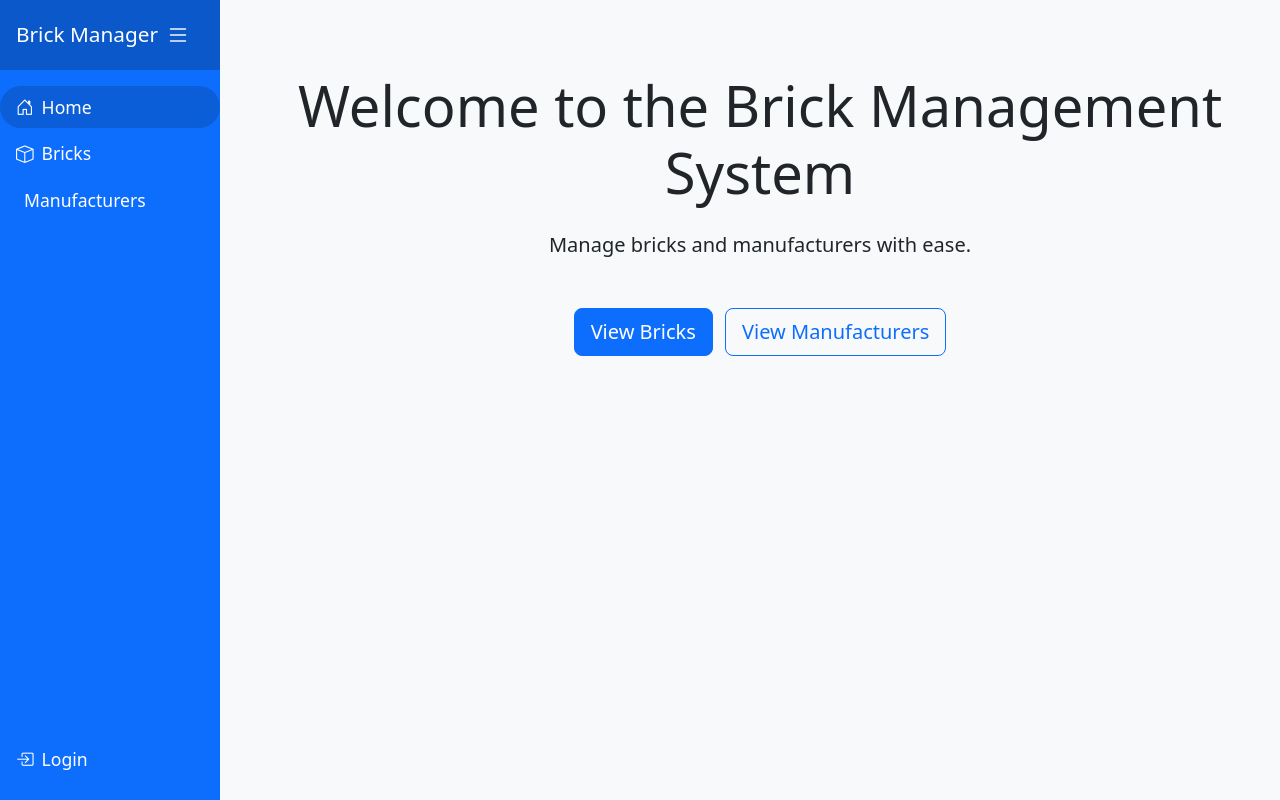
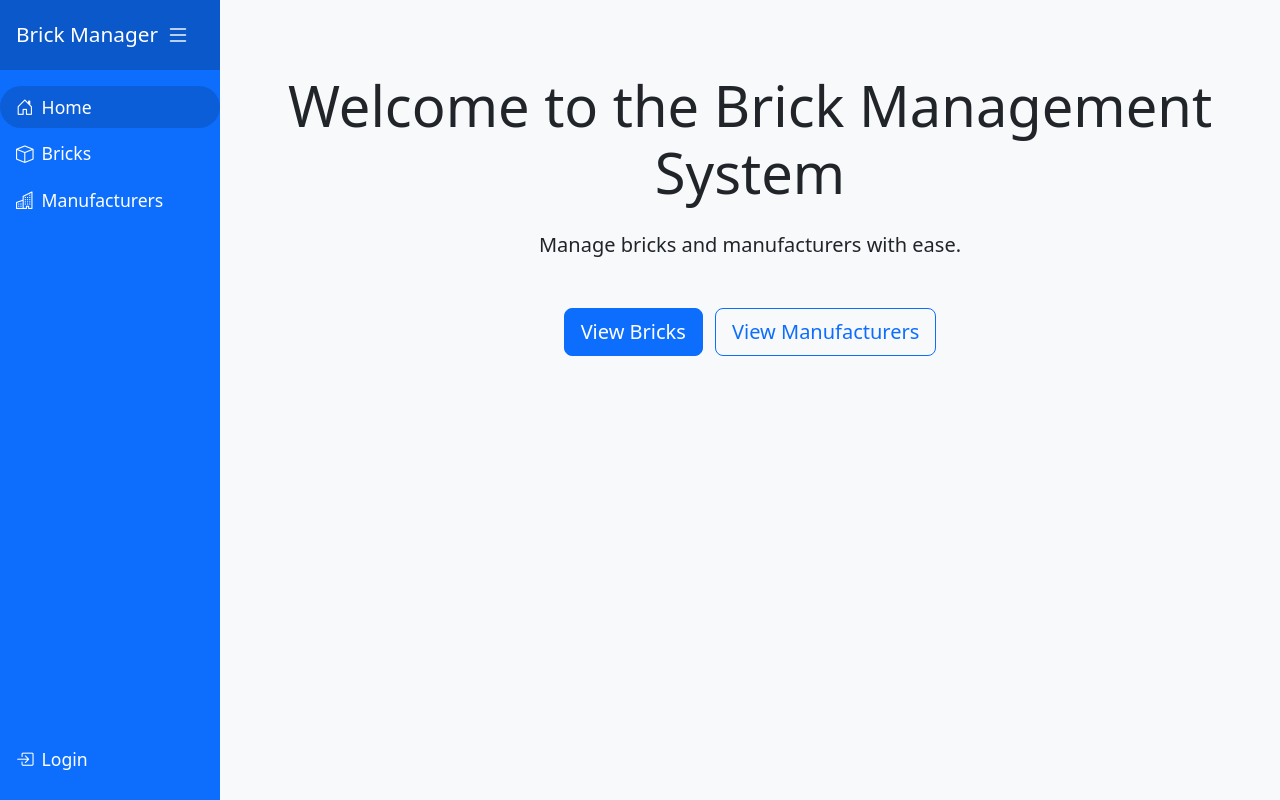
Before and after one commit to MUsmanaSaeed/software-engineering-and-and-agile, a Flask app: page / in a window 1280 px wide. Run offline with Flask 3, Linux system fonts and the light colour scheme.

Commit message:
Update sidebar CSS margins for improved layout and change Manufacturers icon in base template

```diff
--- a/static/sidebar.css
+++ b/static/sidebar.css
@@ -54,13 +54,13 @@ body {
     margin-right: 0.5rem;
 }
 .content-area {
-    margin-left: 20px;
+    margin-left: 0px;
     min-height: 100vh;
     display: flex;
     transition: margin-left 0.3s;
 }
 .content-area.collapsed {
-    margin-left: 20px;
+    margin-left: 60px;
 }
 .content-inner {
     width: 100%;
--- a/templates/base.html
+++ b/templates/base.html
@@ -31,7 +31,7 @@
                     </li>
                     <li class="nav-item">
                         <a class="nav-link {% if request.endpoint == 'manufacturers' %}active{% endif %}" href="{{ url_for('manufacturers') }}">
-                            <i class="bi bi-factory rounded-pill"></i> <span>Manufacturers</span>
+                            <i class="bi bi-buildings"></i> <span>Manufacturers</span>
                         </a>
                     </li>
                 </ul>
```
